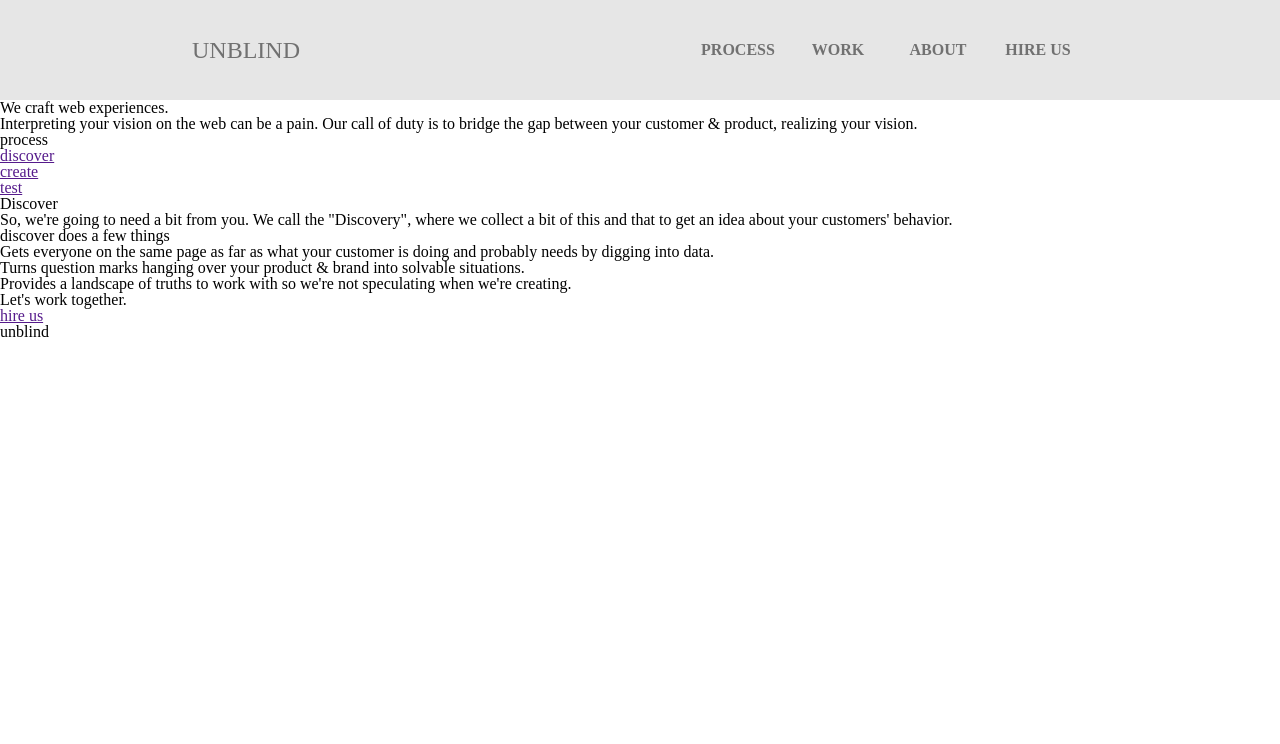
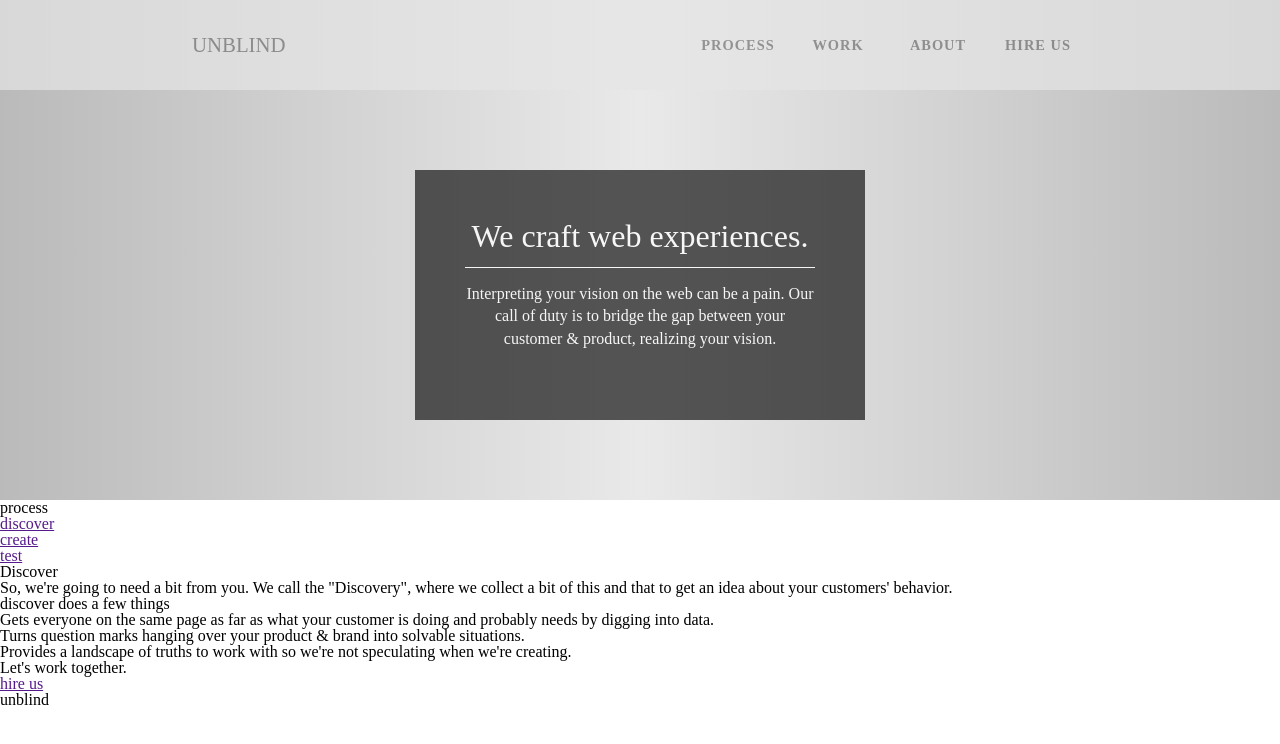
Before and after one commit to Daywalk3r/daywalk3r.github.com, a website: page projects/unblind/index.html in a window 1280 px wide. Drawn offline with nearby package versions, Linux system fonts and the light colour scheme.

Commit message:
added style to heading

```diff
--- a/less/projects/unblind.less
+++ b/less/projects/unblind.less
@@ -6,17 +6,29 @@ body{
 	font-style: "Helvetica Neue", HelveticaNeue, Helvetica, arial;
 	margin:0 auto;
 }
+header{
+	width: 100%;
+	height:500px;
+	background-color: #bababa;
+	// background-image: -webkit-gradient(linear, 0% 0%, 0% 100%, from(#bababa), to(#E4E4E4));
+	background-image: -webkit-linear-gradient(left, #bababa, #E9E9E9, #bababa);
+	background-image:    -moz-linear-gradient(left, #bababa, #E9E9E9, #bababa);
+	background-image:     -ms-linear-gradient(left, #bababa, #E9E9E9, #bababa);
+	background-image:      -o-linear-gradient(left, #bababa, #E9E9E9, #bababa);
+
+}
 nav[role='navigation']{
 	background-color: #e6e6e6;
 	width:100%;
-	height:100px;
+	height:90px;
+	opacity: 0.7;
 }
 nav[role='navigation'] h1{
 	float:left;
-	font-size: 1.5em;
+	font-size: 1.3em;
 	text-transform: uppercase;
 	color: #717171;
-	line-height: 100px;
+	line-height: 90px;
 	margin-left: 15%;
 }
 .list-wrap{
@@ -26,14 +38,49 @@ nav[role='navigation'] h1{
 .nav-list li{
 	display: inline-block;
 	vertical-align: top;
-	height: 100px;
+	height: 90px;
 	width: 100px;
 	text-align: center;
-	line-height: 100px
+	line-height: 90px;
+	-webkite-box-sizing:border-box;
+	-moz-box-sizing:border-box;
+	box-sizing:border-box;
 }
 .nav-list li a{
+	display: block;
+	height:100%;
+	width:100%;
 	text-decoration: none;
 	text-transform: uppercase;
 	color: #717171;
 	font-weight: bold;
+	font-size: 0.9em;
+	letter-spacing: 1px;
 }
+.mission{
+	background-color: #151515;
+	margin: 0 auto;
+	margin-top:80px;
+	width:450px;
+	height: 250px;
+	top:150px;
+	color: #ffffff;
+	opacity: 0.7;
+	text-align: center;
+	padding: 50px;
+	-webkite-box-sizing:border-box;
+	-moz-box-sizing:border-box;
+	box-sizing:border-box;
+}
+.mission .mission-heading{
+	font-size: 2em;
+}
+.mission .mission-border{
+	width:100%;
+	height:1px;
+	background-color: #ffffff;
+	margin: 15px 0px;
+}
+.mission p{
+	line-height: 1.4em;
+}
--- a/projects/unblind/index.html
+++ b/projects/unblind/index.html
@@ -35,6 +35,7 @@
 				<!--end nav-->
 				<div class='mission'>
 					<h2 class='mission-heading'>We craft web experiences.</h2>
+					<div class='mission-border'></div>
 					<p class='statement'>Interpreting your vision on the web can be a pain. Our call of duty is to bridge the gap between your customer &amp; product, realizing your vision.</p>
 				</div>
 			</header>
```
